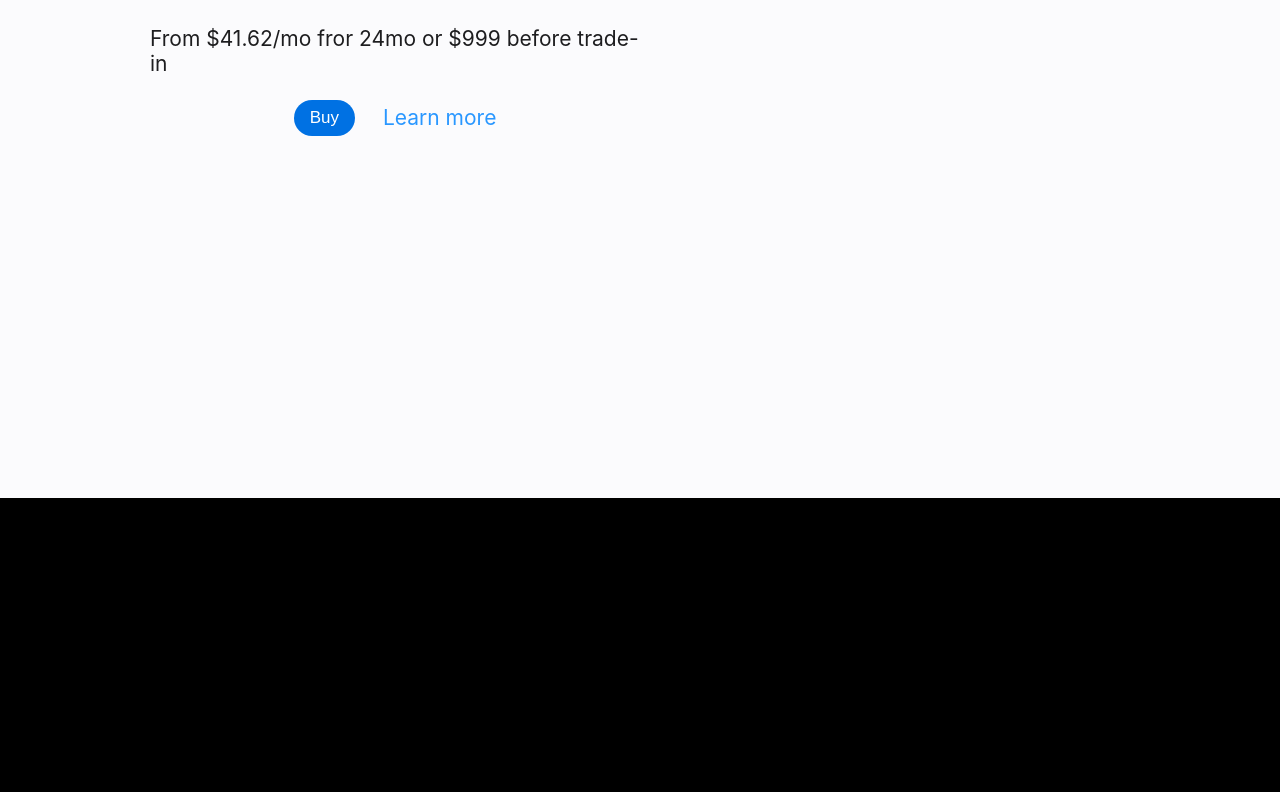
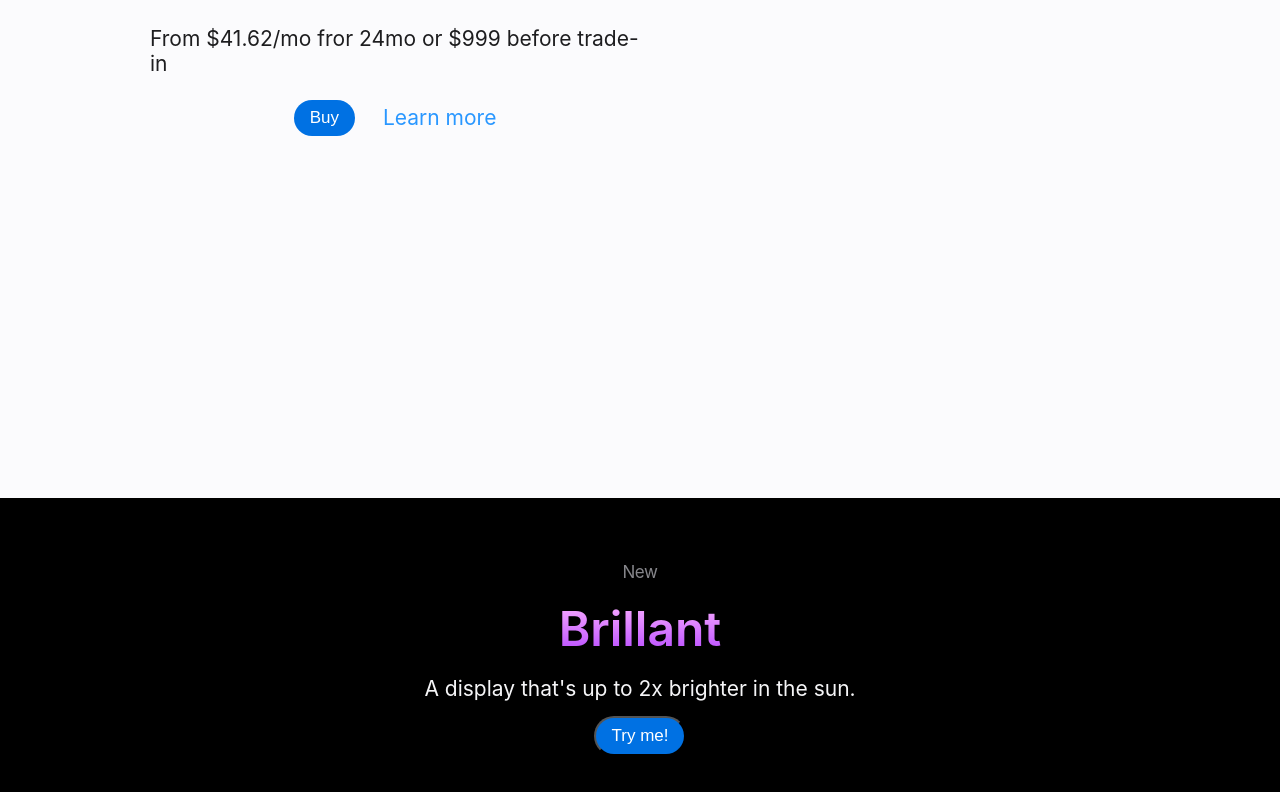
Before and after one commit to dunapanta/iPhone-3D-Animation-Threejs, a React (Vite) app: page / in a window 1280 px wide. Shown: the part 1177-1969 px from the top of the page. Before the commit the page ends 1675 px from the top, so only its background shows below. Built offline with nearby package versions, Linux system fonts and the light colour scheme; a web font is replaced by a local one.

Commit message:
Add display section

```diff
--- a/src/App.jsx
+++ b/src/App.jsx
@@ -1,14 +1,15 @@
+import { DisplaySection } from "./components/DisplaySection";
 import { Jumbotron } from "./components/Jumbotron";
 import { Nav } from "./components/Nav";
 import { SoundSection } from "./components/SoundSection";
 
 function App() {
-
   return (
     <div className="App">
       <Nav />
       <Jumbotron />
       <SoundSection />
+      <DisplaySection />
     </div>
   );
 }
--- /dev/null
+++ b/src/components/DisplaySection.jsx
@@ -0,0 +1,15 @@
+import React from "react";
+
+export const DisplaySection = () => {
+  return (
+    <div className="display-section wrapper">
+      <h2 className="title">New</h2>
+      <p className="text">Brillant</p>
+      <span className="description">
+        A display that's up to 2x brighter in the sun.
+      </span>
+      <button className="button">Try me!</button>
+      <button className="back-button">Top</button>
+    </div>
+  );
+};
--- a/src/index.css
+++ b/src/index.css
@@ -85,7 +85,7 @@
   padding: 50px 0 400px 0;
   height: 100vh;
   box-sizing: border-box;
-  opacity: 0;
+  /* opacity: 0; */
   position: relative;
 }
 
```
